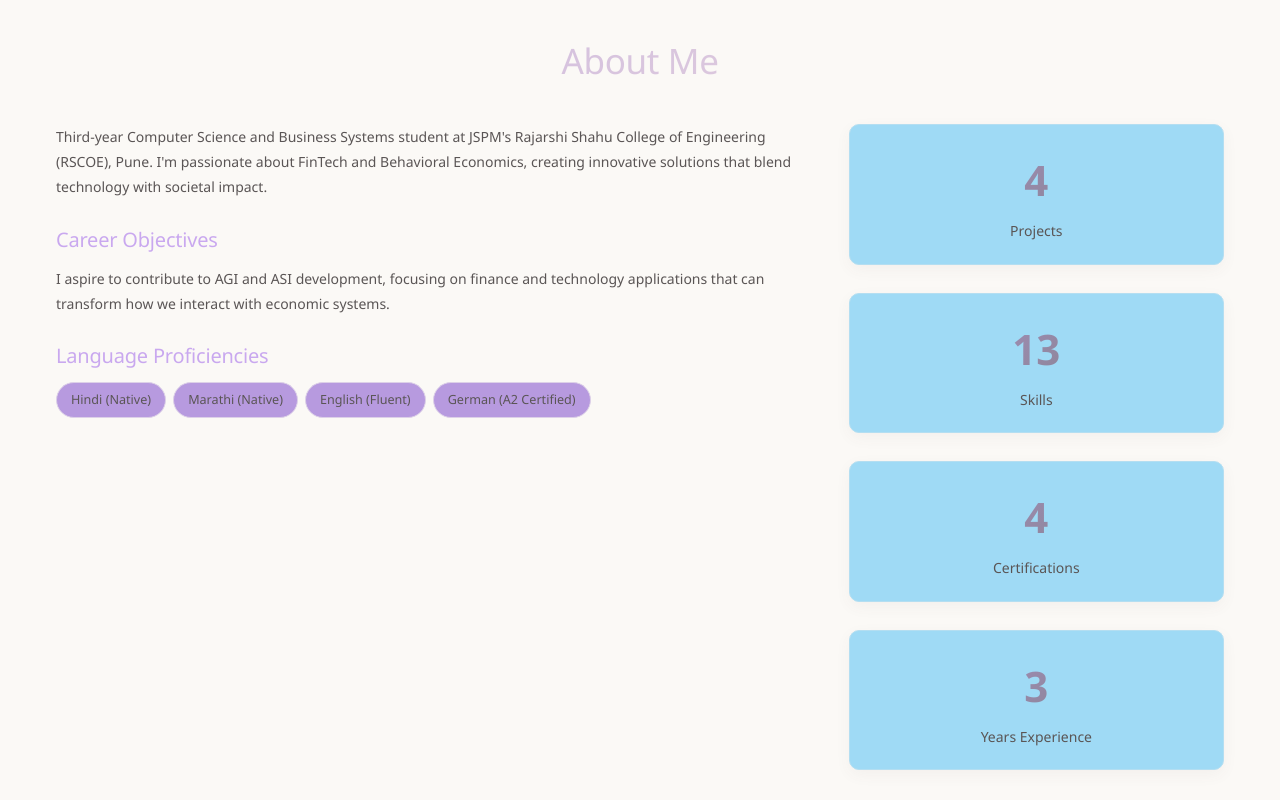
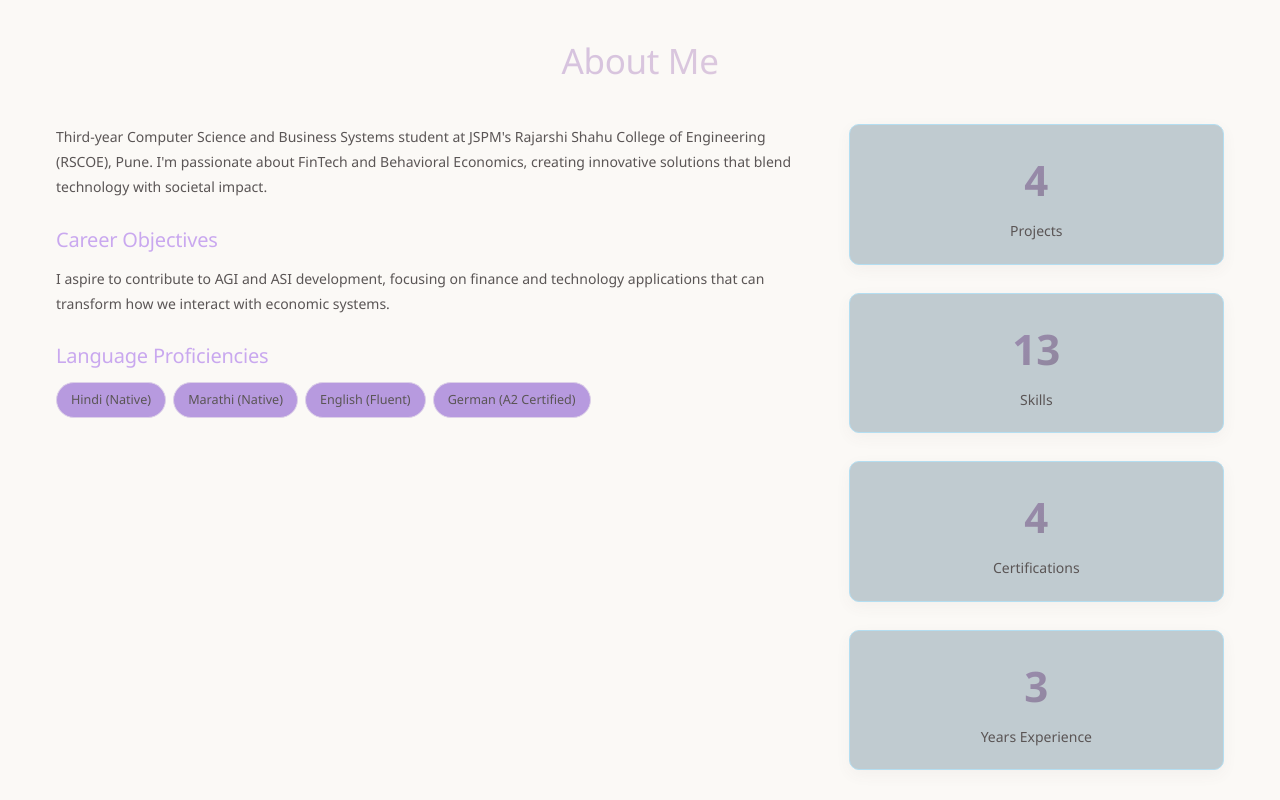
Before and after one commit to Meerablip/Final-Portfolio, a plain HTML site: page index.html in a window 1280 px wide. Shown: the part 900-1700 px from the top of the page. Drawn offline with nearby package versions, Linux system fonts and the light colour scheme.

Commit message:
Change background color of stat-item class

```diff
--- a/style.css
+++ b/style.css
@@ -1086,7 +1086,7 @@ body {
 .stat-item {
     text-align: center;
     padding: 1.5rem;
-    background: #9fdaf5;
+    background: #c0cbd0;
     border-radius: 10px;
     box-shadow: 0 5px 15px var(--shadow-soft);
     border: 1px solid #b4def1;
```
